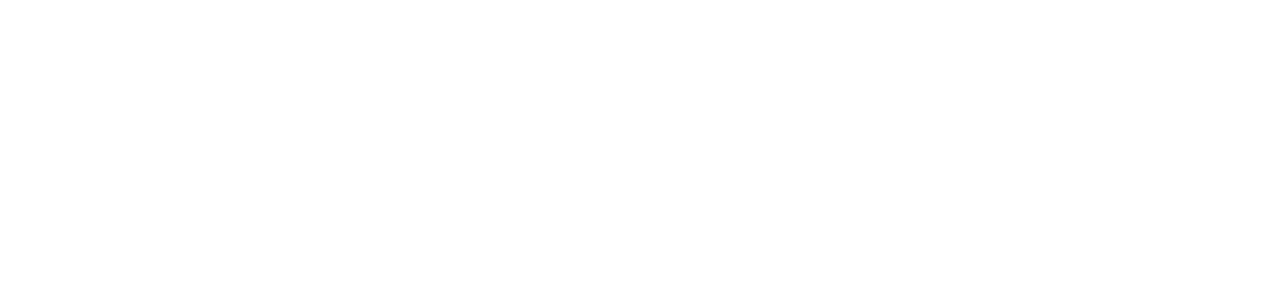
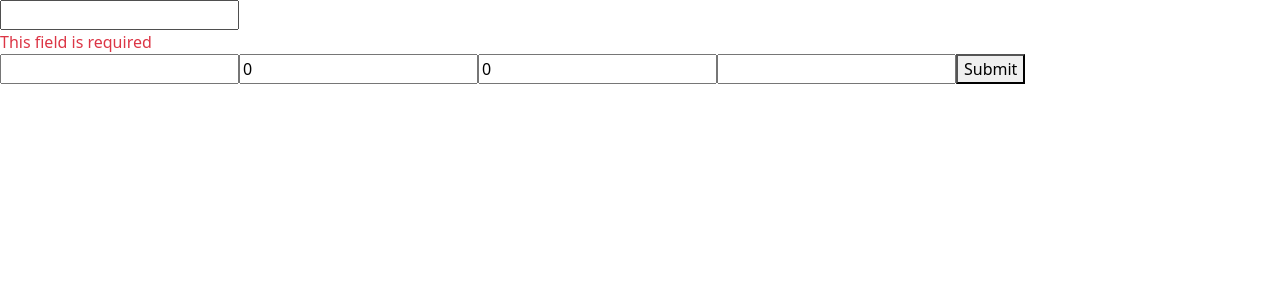
Before and after one commit to FilipTrajkovik/InventoryManagementFrontend, an Angular app: page /product-add in a window 1280 px wide. Before the commit this address led to /. Shown: the top 300 px of the page. Built offline with nearby package versions, Linux system fonts and the light colour scheme.

Commit message:
Add Product add form

```diff
--- a/src/app/app-routing.module.ts
+++ b/src/app/app-routing.module.ts
@@ -2,10 +2,12 @@
 import {RouterModule, Routes} from '@angular/router';
 import {ProductListComponent} from './product-list/product-list.component';
 import {ProductComponent} from './product/product.component';
+import {ProductFormComponent} from './product-form/product-form.component';
 
 const routes: Routes = [
   { path: 'products', component: ProductListComponent },
   { path: 'product-details/:id', component: ProductComponent },
+  { path: 'product-add', component: ProductFormComponent },
 ];
 
 @NgModule({
--- /dev/null
+++ b/src/app/product-form/product-form.component.html
@@ -0,0 +1,10 @@
+<form [formGroup]="productForm">
+  <input type="text" formControlName="name"/>
+  <div class="text-danger" *ngIf="productForm.get('name')?.hasError('required')">This field is required</div>
+  <input type="text" formControlName="description"/>
+  <input type="number" formControlName="price"/>
+  <input type="number" formControlName="quantityInStock"/>
+  <input type="text" formControlName="category"/>
+
+  <button type="submit" (click)="submitForm()">Submit</button>
+</form>
--- /dev/null
+++ b/src/app/product-form/product-form.component.ts
@@ -0,0 +1,52 @@
+import {Component, OnInit} from '@angular/core';
+import {ProductService} from '../service/product.service';
+import {FormBuilder, FormGroup, Validators} from '@angular/forms';
+import { Router } from '@angular/router';
+import {HttpErrorResponse} from '@angular/common/module.d-CnjH8Dlt';
+
+@Component({
+  selector: "app-product-form",
+  templateUrl: "./product-form.component.html",
+  styleUrls: ["./product-form.component.css"],
+  standalone: false
+})
+export class ProductFormComponent implements OnInit {
+  productForm!: FormGroup;
+
+  constructor(private productService: ProductService, private fb: FormBuilder, private router: Router) {
+
+  }
+
+  ngOnInit(): void {
+    this.initForm();
+  }
+
+  initForm(): void {
+    this.productForm = this.fb.group({
+      name: ["", Validators.required],
+      description: [""],
+      price: [0, [Validators.required, Validators.min(0)]],
+      quantityInStock: [0, [Validators.required, Validators.min(0)]],
+      category: [""],
+    })
+  }
+
+  submitForm(): void {
+    console.log(this.productForm.getRawValue())
+    let productToAdd = this.productForm.getRawValue();
+
+    if (this.productForm.valid) {
+      this.productService.addProduct(productToAdd).subscribe(
+        () => {
+
+        },
+        (error: HttpErrorResponse) => {
+          alert(error.message);
+        },
+        () => {
+          this.router.navigate(['/products']);
+        }
+      );
+    }
+  }
+}
--- a/src/app/product-list/product-list.component.ts
+++ b/src/app/product-list/product-list.component.ts
@@ -26,5 +26,4 @@
       }
     );
   }
-
 }
--- a/src/app/service/product.service.ts
+++ b/src/app/service/product.service.ts
@@ -18,4 +18,8 @@
     return this.http.get<Product>(`${this.apiServerUrl}/products/${id}`)
   }
 
+  public addProduct(product: Product): Observable<Product> {
+    return this.http.post<Product>(`${this.apiServerUrl}/products`, product)
+  }
+
 }
```
Also changed, not shown: src/app/app.module.ts (+6 -3 lines), src/app/product-form/product-form.component.css (added).
